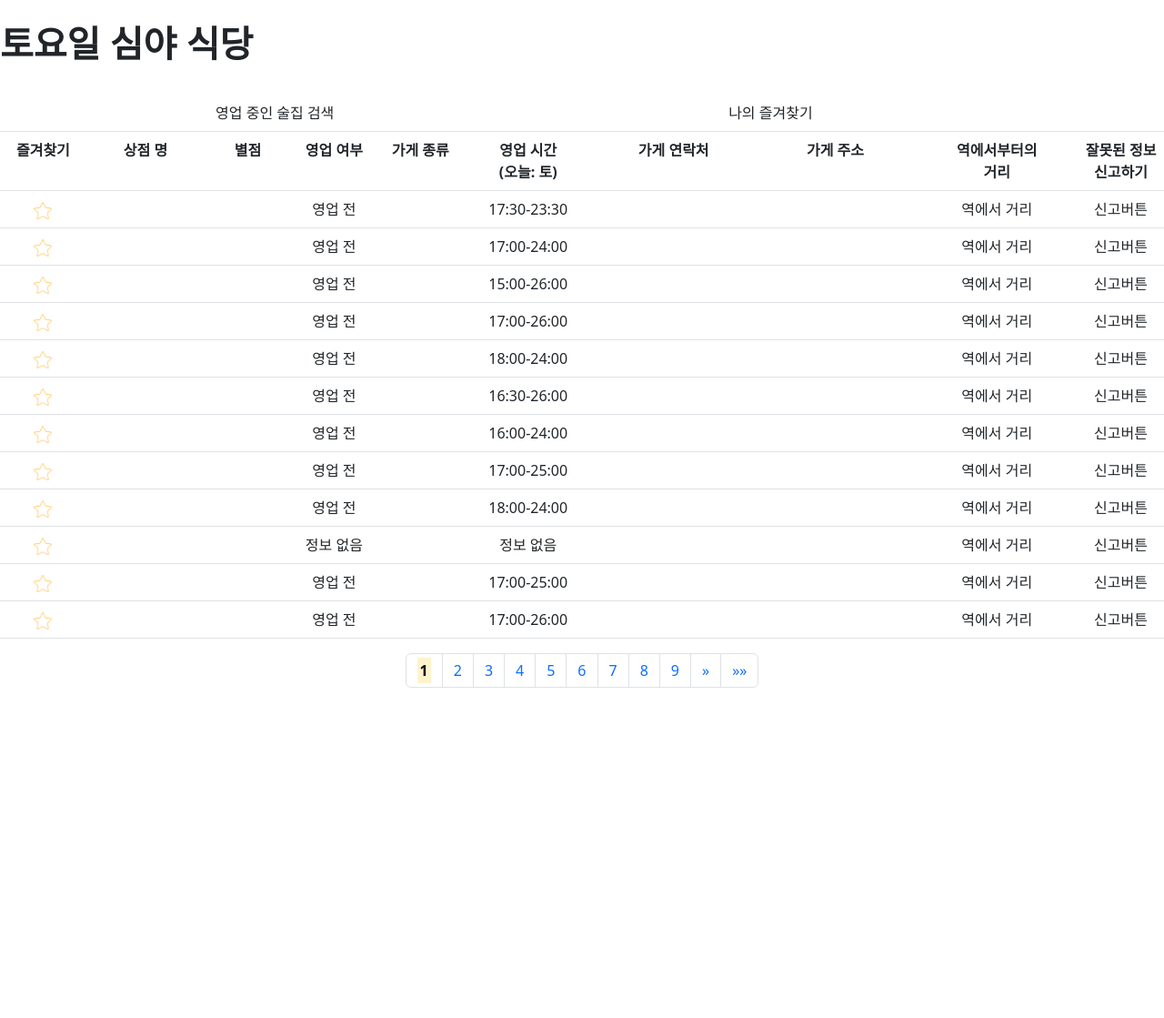
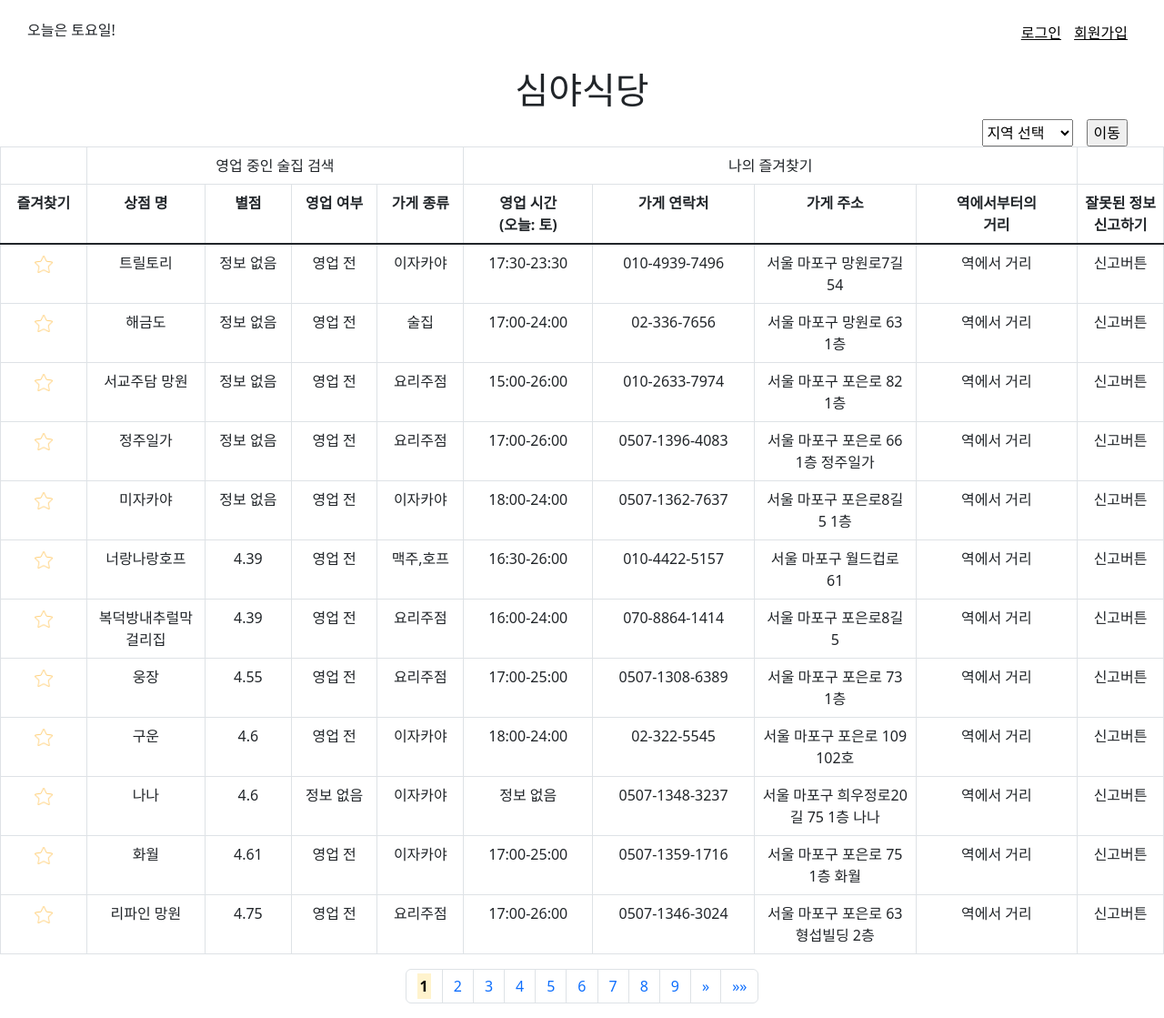
Before and after one commit to JaeY0ung/SimYaSikDang, a Flask app: page / in a window 1280 px wide. Shown: the whole page at 91% size. Before the commit the page ends 756 px from the top, so only its background shows below. Run offline with Flask 3, Linux system fonts and the light colour scheme.

Commit message:
home.html CSS 수정

```diff
--- a/app.py
+++ b/app.py
@@ -2,20 +2,7 @@ from flask import Flask, render_template, request
 from Pagination.pagination import Pagination
 from FileTransform.fileTransform import load_csv
 from datetime import datetime
-
-
-# areas_csvdata = {
-#     '마포구': {'망원' : "./csv/망원_processed.csv",
-#             '연남동' : "./csv/연남동_processed.csv",
-#             '합정' : "./csv/합정_processed.csv",
-#             '홍대' : "./csv/홍대_processed.csv"},
-#     '서대문구':{'신촌' : "./csv/신촌_processed.csv"},
-#     '경기도': {'일산' : "./csv/망원_processed.csv"}
-# }
-
-# for gu in areas_csvdata.keys():
-#     for area in areas_csvdata[gu].keys():
-#         csvfile = areas_csvdata[gu][area]
+import src.seoul_area_data as seoul_area_data
 
 # 오늘이 무슨 요일인지 구하는 함수
 def yoil():
@@ -30,12 +17,23 @@ def time():
 
 null = '정보 없음'
 
+areas_dict = seoul_area_data.areas_dict_test
+
+areas = []
+for gu in areas_dict.keys():
+    for area in areas_dict[gu]:
+        areas.append(area)
+
 app = Flask(__name__)
 
 @app.route('/')
 def home():
     page = request.args.get('page', default=1, type=int)
-    shopdata = load_csv("./csv/망원_processed.csv")
+    area = request.args.get('area', default='', type=str)
+    if area:
+        shopdata = load_csv(f"./csv/{area}_processed.csv")
+    else:
+        shopdata = load_csv("./csv/망원_processed.csv")
     today_yoil = yoil()
     timenow = time()
 
@@ -45,7 +43,8 @@ def home():
     pagemaker = Pagination()
     pagemaker.makepagination(shopdata, page)
 
-    return render_template("home.html", today_yoil = today_yoil, timenow = timenow, null = null,
+    return render_template("home.html", today_yoil = today_yoil, timenow = timenow,
+                           areas=areas, area=area, null = null,
                            shopdata = shopdata[pagemaker.start_index : pagemaker.end_index + 1],
                            page = page, total_page = pagemaker.total_page,
                            pagination_start = pagemaker.pagination_start,
--- a/templates/home.html
+++ b/templates/home.html
@@ -4,22 +4,73 @@
 <head>
     <meta charset="UTF-8">
     <meta name="viewport" content="width=device-width, initial-scale=1.0">
-    <title>{{ today_yoil }}요일 심야식당</title>
+    <title>심야식당</title>
     <link href="https://cdn.jsdelivr.net/npm/bootstrap@5.3.0/dist/css/bootstrap.min.css" rel="stylesheet"
         integrity="sha384-9ndCyUaIbzAi2FUVXJi0CjmCapSmO7SnpJef0486qhLnuZ2cdeRhO02iuK6FUUVM" crossorigin="anonymous">
     <style>
-        td, th {
+        .cover {
+            display: flex;
+            justify-content: space-between;
+        }
+        a {
+            color: black;
+        }
+        td, th, .center {
             /* 수평 중앙 정렬하기 */
             text-align: center;
         }
+        .fl-r {
+            float: right;
+            margin-right: 40px;
+        }
+        .mg-r{
+            margin-right: 10px;
+        }
+        .mg-l {
+            margin-left: 30px;
+        }
+        /* class가 fl-r인 element 밑의 select에 대해 적용된다 */
+        .fl-r select{
+            margin-right: 10px;
+            width: 100px;
+            height: 30px;
+        }
+        input{
+            height: 30px;
+        }
     </style>
 </head>
-
 <body>
     <br>
-    <h1><strong>{{ today_yoil }}요일 심야 식당</strong></h1>
+    <!-- 양 끝 정렬 -->
+    <div class="cover">
+        <div><h6 class="mg-l">오늘은 {{ today_yoil }}요일!</h6></div>
+        <div class="fl-r">
+            <span class="mg-r"><a href="#">로그인</a></span>
+            <span><a href="#">회원가입</a></span>
+        </div>
+    </div>
     <br>
-    <table class="table">
+    <h1 class="center">심야식당</h1>
+    <div class="fl-r">
+        <form method="get">
+            <select name="area">
+                {% if area %}
+                    <!-- disabled 속성을 제거하여 클릭하지 않아도 계속해서 값을 이것으로 가지도록 함) -->
+                    <option value="{{ area }}" selected hidden>{{ area }}</option>
+                {% else %}
+                    <option value="{{ area }}" selected disabled hidden>지역 선택</option>
+                {% endif %}
+                {% for i in areas %}
+                    <option value="{{ i }}">{{ i }}</option>
+                {% endfor %}
+            </select>
+            <input type="submit" value="이동">
+        </form>
+    </div>
+    <br>
+    <div>
+        <table class="table table-bordered">
             <thead>
                 <tr>
                     <!-- 다른 테이블과 가로 길이 맞추기 -->
@@ -44,12 +95,12 @@
             </tr>
 
 
-        <tbody>
+            <tbody class="table-group-divider">
                 {% for shop in shopdata %}
                 <tr>
                     <td><img src="{{ url_for('static', filename='IMG/star/empty_yellow_star.png') }}" alt="star_img" width="20" ></td>
-                <td>{{ shop['shop_name'] }}</td>
-                <td>{{ shop['shop_star_rating'] }}</td>
+                    <td>{{ shop['name'] }}</td>
+                    <td>{{ shop['star_rating'] }}</td>
                     {% set shop_time = shop[today_yoil + "opening_hours"] %}
                     {% set shop_open_time = shop_time[:2]| int * 100 + shop_time[3:5] | int %}
                     {% set shop_close_time = shop_time[-5:-3]| int * 100 + shop_time[-2:] | int %}
@@ -64,16 +115,17 @@
                         영업 종료
                     {% endif %}
                     </td>
-                <td>{{ shop['shop_type'] }}</td>
+                    <td>{{ shop['type'] }}</td>
                     <td>{{ shop_time }}</td>
-                <td>{{ shop['shop_contact'] }}</td>
-                <td>{{ shop['shop_address'] }}</td>
+                    <td>{{ shop['contact'] }}</td>
+                    <td>{{ shop['address'] }}</td>
                     <td>역에서 거리</td>
                     <td>신고버튼</td>
                 </tr>
                 {% endfor %}
             </tbody>
         </table>
+    </div>
     <nav aria-label="Page navigation example">
         <ul class="pagination" style="justify-content : center;">
             {% if move_page_front %}
```
Also changed, not shown: Crawler/crawler.py (+36 -44 lines), main_data_process.py (+5 -5 lines), 데이터 파싱 아이디어.txt (+4 -4 lines). Lines whose indentation alone changed are shown as unchanged.
